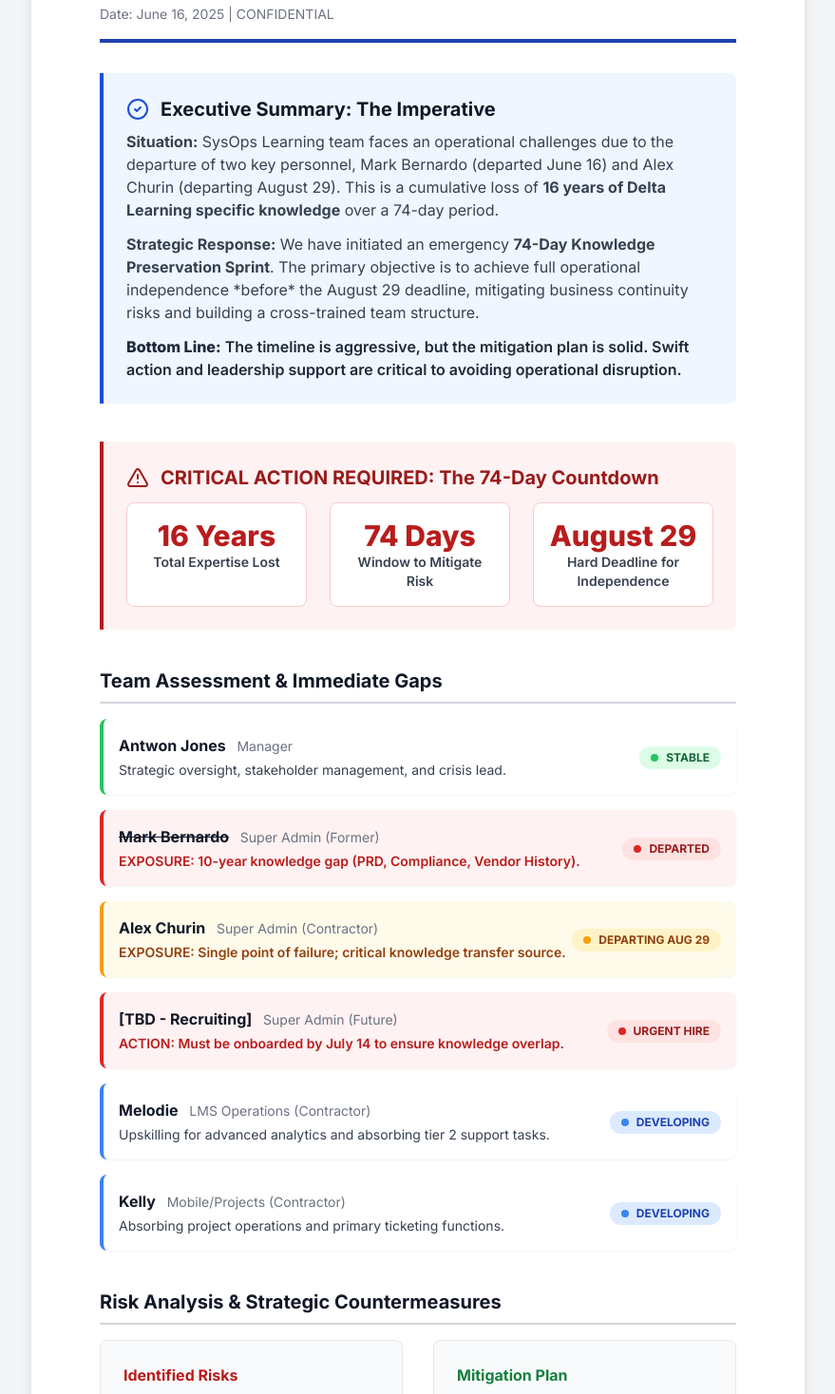
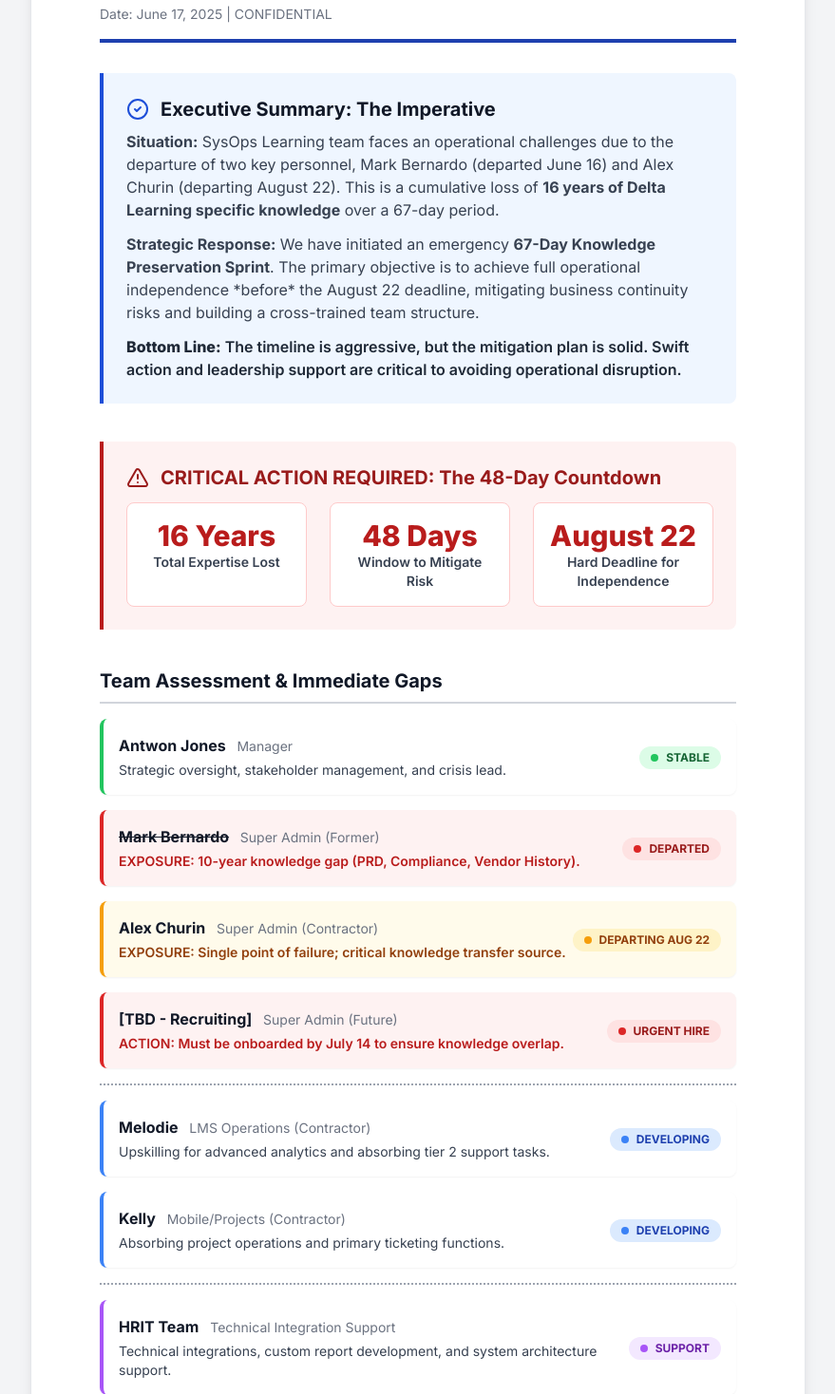
Before and after one commit to antwonjones02/hrixlearningplan, a plain HTML site: page index.html in a window 1280 px wide. Shown: the part 172-1640 px from the top of the page at 95% size, without its empty margins (200-1079 px from the left). Drawn offline with nearby package versions, Linux system fonts and the light colour scheme.

Commit message:
Update transition plan with business days calculation and team structure improvements - Add dynamic date calculation, business days countdown, updated deadline to Aug 22, visual separators, HRIT team block, and improved KPI timeframes

```diff
--- a/index.html
+++ b/index.html
@@ -51,7 +51,7 @@
         <header class="border-b-4 border-blue-800 pb-4 mb-8">
             <h1 class="text-3xl font-extrabold text-gray-900">HRIX Learning Team Transition Plan</h1>
             <p class="text-lg font-semibold text-blue-800">Knowledge Transfer & Team Resiliency Initiative</p>
-            <p class="text-sm text-gray-500 mt-2">Date: June 16, 2025 | CONFIDENTIAL</p>
+            <p class="text-sm text-gray-500 mt-2">Date: <span id="current-date"></span> | CONFIDENTIAL</p>
         </header>
 
         <!-- Executive Summary Section -->
@@ -62,10 +62,10 @@
                     Executive Summary: The Imperative
                 </h2>
                 <p class="text-gray-700 mb-3">
-                    <strong>Situation:</strong> SysOps Learning team faces an operational challenges due to the departure of two key personnel, Mark Bernardo (departed June 16) and Alex Churin (departing August 29). This is a cumulative loss of <strong>16 years of Delta Learning specific knowledge</strong> over a 74-day period.
+                    <strong>Situation:</strong> SysOps Learning team faces an operational challenges due to the departure of two key personnel, Mark Bernardo (departed June 16) and Alex Churin (departing August 22). This is a cumulative loss of <strong>16 years of Delta Learning specific knowledge</strong> over a 67-day period.
                 </p>
                 <p class="text-gray-700 mb-3">
-                    <strong>Strategic Response:</strong> We have initiated an emergency <strong>74-Day Knowledge Preservation Sprint</strong>. The primary objective is to achieve full operational independence *before* the August 29 deadline, mitigating business continuity risks and building a cross-trained team structure.
+                    <strong>Strategic Response:</strong> We have initiated an emergency <strong>67-Day Knowledge Preservation Sprint</strong>. The primary objective is to achieve full operational independence *before* the August 22 deadline, mitigating business continuity risks and building a cross-trained team structure.
                 </p>
                  <p class="font-semibold text-gray-800">
                     <strong>Bottom Line:</strong> The timeline is aggressive, but the mitigation plan is solid. Swift action and leadership support are critical to avoiding operational disruption.
@@ -78,7 +78,7 @@
              <div class="bg-red-50 border-l-4 border-red-700 p-6 rounded-r-lg">
                 <h2 class="text-xl font-bold text-red-800 mb-3 flex items-center">
                     <svg xmlns="http://www.w3.org/2000/svg" width="24" height="24" viewBox="0 0 24 24" fill="none" stroke="currentColor" stroke-width="2" stroke-linecap="round" stroke-linejoin="round" class="mr-3"><path d="m21.73 18-8-14a2 2 0 0 0-3.46 0l-8 14A2 2 0 0 0 4 21h16a2 2 0 0 0 1.73-3Z"></path><path d="M12 9v4"></path><path d="M12 17h.01"></path></svg>
-                    CRITICAL ACTION REQUIRED: The 74-Day Countdown
+                    CRITICAL ACTION REQUIRED: The 67-Day Countdown
                 </h2>
                 <div class="grid md:grid-cols-3 gap-6 text-center">
                     <div class="bg-white p-4 rounded-lg border border-red-200">
@@ -86,11 +86,11 @@
                         <p class="text-sm font-semibold text-gray-700">Total Expertise Lost</p>
                     </div>
                     <div class="bg-white p-4 rounded-lg border border-red-200">
-                        <p class="text-3xl font-extrabold text-red-700">74 Days</p>
+                        <p class="text-3xl font-extrabold text-red-700" id="business-days-count">67 Days</p>
                         <p class="text-sm font-semibold text-gray-700">Window to Mitigate Risk</p>
                     </div>
                     <div class="bg-white p-4 rounded-lg border border-red-200">
-                        <p class="text-3xl font-extrabold text-red-700">August 29</p>
+                        <p class="text-3xl font-extrabold text-red-700">August 22</p>
                         <p class="text-sm font-semibold text-gray-700">Hard Deadline for Independence</p>
                     </div>
                 </div>
@@ -136,7 +136,7 @@
                     </div>
                     <div class="flex-shrink-0">
                         <div class="inline-flex items-center px-3 py-1 bg-amber-100 text-amber-800 text-xs font-bold rounded-full">
-                           <span class="w-2 h-2 bg-amber-500 rounded-full mr-2"></span>DEPARTING AUG 29
+                           <span class="w-2 h-2 bg-amber-500 rounded-full mr-2"></span>DEPARTING AUG 22
                         </div>
                     </div>
                 </div>
@@ -153,6 +153,9 @@
                         </div>
                     </div>
                 </div>
+
+                <!-- Dotted Line Separator -->
+                <div class="border-t-2 border-dotted border-gray-400 my-6"></div>
 
                 <!-- Card: Melodie -->
                 <div class="bg-white p-4 rounded-lg border-l-4 border-blue-500 shadow-sm flex flex-col sm:flex-row sm:items-center sm:justify-between">
@@ -179,9 +182,24 @@
                         </div>
                     </div>
                 </div>
+
+                <!-- Dotted Line Separator -->
+                <div class="border-t-2 border-dotted border-gray-400 my-6"></div>
+
+                <!-- Card: HRIT Team -->
+                <div class="bg-white p-4 rounded-lg border-l-4 border-purple-500 shadow-sm flex flex-col sm:flex-row sm:items-center sm:justify-between">
+                    <div class="mb-3 sm:mb-0">
+                        <p class="font-bold text-gray-900">HRIT Team <span class="ml-2 text-sm font-normal text-gray-500">Technical Integration Support</span></p>
+                        <p class="mt-1 text-sm text-gray-700">Technical integrations, custom report development, and system architecture support.</p>
+                    </div>
+                     <div class="flex-shrink-0">
+                        <div class="inline-flex items-center px-3 py-1 bg-purple-100 text-purple-800 text-xs font-bold rounded-full">
+                            <span class="w-2 h-2 bg-purple-500 rounded-full mr-2"></span>SUPPORT
+                        </div>
+                    </div>
+                </div>
             </div>
         </section>
-
 
         <!-- Risk & Mitigation -->
         <section id="risk-mitigation" class="mb-10">
@@ -193,7 +211,7 @@
                     <ul class="space-y-3 text-sm list-disc list-inside text-gray-800">
                         <li><strong>Stressed Bandwidth & Burnout:</strong> Losing 3 resources shrinks our current limited bandwidth until new hire is up to speed.</li>
                         <li><strong>Tight Deadline:</strong> There isn't much time to transfer all the needed knowledge before Alex leaves.</li>
-                        <li><strong>Risk to Daily Work:</strong> Important reports and vendor tasks could be missed after Alex’s last day.</li>
+                        <li><strong>Risk to Daily Work:</strong> Important reports and vendor tasks could be missed after Alex's last day.</li>
                         <li><strong>Hiring Delays:</strong> If we don't hire someone by July 14, the entire plan is at risk.</li>
                         <li><strong>Training Overload:</strong> Melodie is new and needs a lot of training, which could be stressful.</li>
                     </ul>
@@ -217,7 +235,7 @@
             <h2 class="text-xl font-bold text-gray-900 mb-4 border-b-2 border-gray-300 pb-2">Key Performance Indicators (KPIs) for Success</h2>
             <div class="grid md:grid-cols-2 gap-8">
                  <div>
-                    <h3 class="font-semibold text-gray-800 mb-2">30-Day Targets (by July 16)</h3>
+                    <h3 class="font-semibold text-gray-800 mb-2">22-Day Targets (by July 16)</h3>
                     <ul class="space-y-2 text-sm list-disc list-inside text-gray-700">
                         <li><strong>KPI:</strong> New Super Admin hired and onboarded.</li>
                         <li><strong>KPI:</strong> 50% of critical knowledge documented.</li>
@@ -227,7 +245,7 @@
                     </ul>
                 </div>
                 <div>
-                    <h3 class="font-semibold text-gray-800 mb-2">74-Day Final Objectives (by August 29)</h3>
+                    <h3 class="font-semibold text-gray-800 mb-2">67-Day Final Objectives (by August 22)</h3>
                     <ul class="space-y-2 text-sm list-disc list-inside text-gray-700">
                         <li class="font-bold text-blue-800"><strong>KPI:</strong> 100% operational independence from departing employees.</li>
                         <li><strong>KPI:</strong> New hire achieves 80% competency in core functions.</li>
@@ -263,7 +281,7 @@
                  <div class="mb-8 ml-8">
                      <div class="absolute w-6 h-6 bg-blue-700 rounded-full -left-3.5 border-4 border-white"></div>
                     <h3 class="text-lg font-bold text-blue-800">Phase 2: Critical Knowledge Overlap</h3>
-                    <p class="text-sm font-semibold text-gray-500 mb-2">Week 5-10 (July 14 - Aug 28)</p>
+                    <p class="text-sm font-semibold text-gray-500 mb-2">Week 5-10 (July 14 - Aug 21)</p>
                     <ul class="list-disc list-inside text-sm text-gray-700 space-y-1">
                         <li><strong>Action:</strong> Onboard new hire and begin structured shadowing of Alex.</li>
                         <li><strong>Action:</strong> Execute vendor relationship handoffs.</li>
@@ -275,7 +293,7 @@
                  <div class="ml-8">
                     <div class="absolute w-6 h-6 bg-red-700 rounded-full -left-3.5 border-4 border-white"></div>
                     <h3 class="text-lg font-bold text-red-800">DEADLINE: Operational Independence</h3>
-                    <p class="text-sm font-semibold text-gray-500 mb-2">August 29, 2025</p>
+                    <p class="text-sm font-semibold text-gray-500 mb-2">August 22, 2025</p>
                     <ul class="list-disc list-inside text-sm text-gray-700 space-y-1">
                         <li><strong>Milestone:</strong> Full operational independence achieved.</li>
                         <li><strong>Milestone:</strong> Alex Churin's final day; seamless transition complete.</li>
@@ -292,5 +310,44 @@
 
     </div>
 
+    <script>
+        // Set current date
+        const today = new Date();
+        const options = { year: 'numeric', month: 'long', day: 'numeric' };
+        document.getElementById('current-date').textContent = today.toLocaleDateString('en-US', options);
+
+        // Calculate business days between two dates (excluding weekends)
+        function getBusinessDays(startDate, endDate) {
+            let count = 0;
+            const curDate = new Date(startDate.getTime());
+            while (curDate <= endDate) {
+                const dayOfWeek = curDate.getDay();
+                if (dayOfWeek !== 0 && dayOfWeek !== 6) { // 0 = Sunday, 6 = Saturday
+                    count++;
+                }
+                curDate.setDate(curDate.getDate() + 1);
+            }
+            return count;
+        }
+
+        // Calculate business days remaining until August 22, 2025
+        const deadline = new Date('2025-08-22');
+        const businessDaysRemaining = getBusinessDays(today, deadline);
+
+        // Update the countdown display
+        document.addEventListener('DOMContentLoaded', function() {
+            const countdownElement = document.getElementById('business-days-count');
+            if (countdownElement) {
+                countdownElement.textContent = businessDaysRemaining + ' Days';
+            }
+
+            // Update the header text
+            const headerElement = document.querySelector('.text-xl.font-bold.text-red-800');
+            if (headerElement && headerElement.textContent.includes('67-Day')) {
+                headerElement.innerHTML = headerElement.innerHTML.replace('67-Day', businessDaysRemaining + '-Day');
+            }
+        });
+    </script>
+
 </body>
 </html>
```
